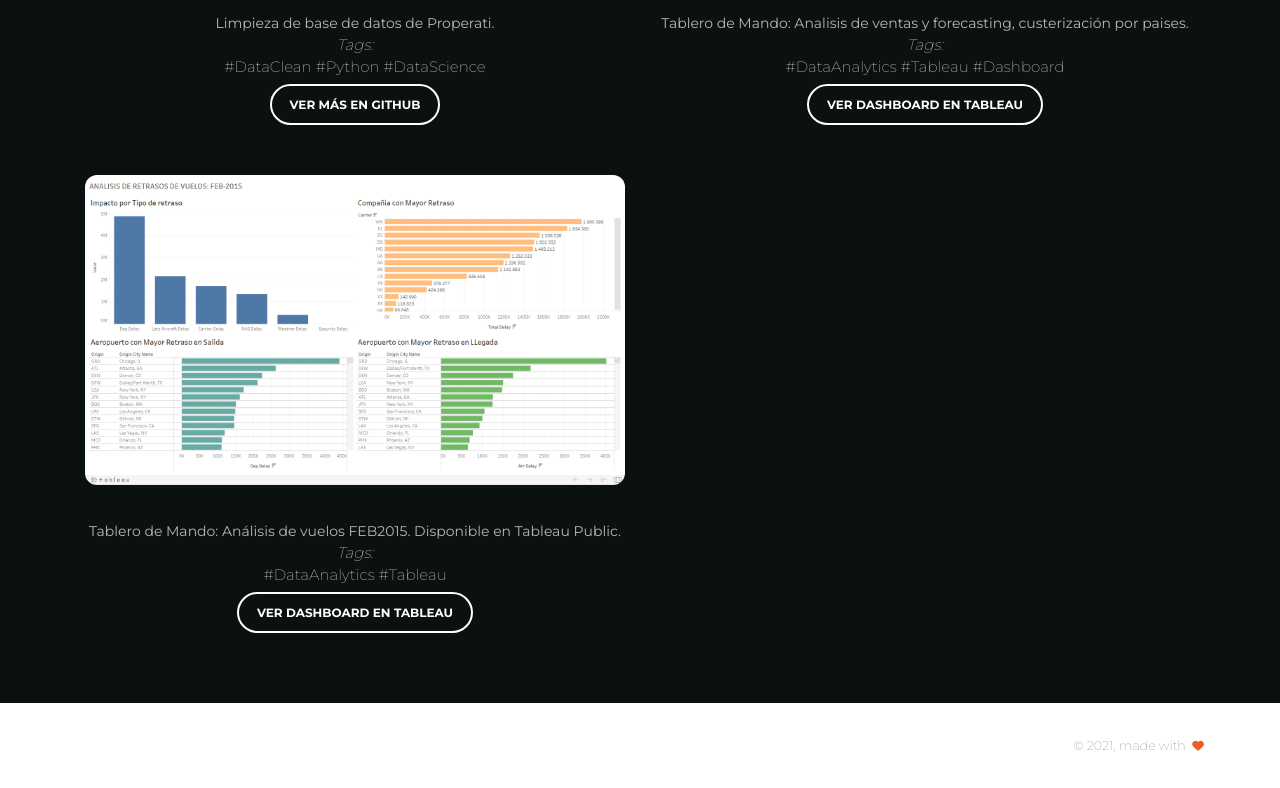
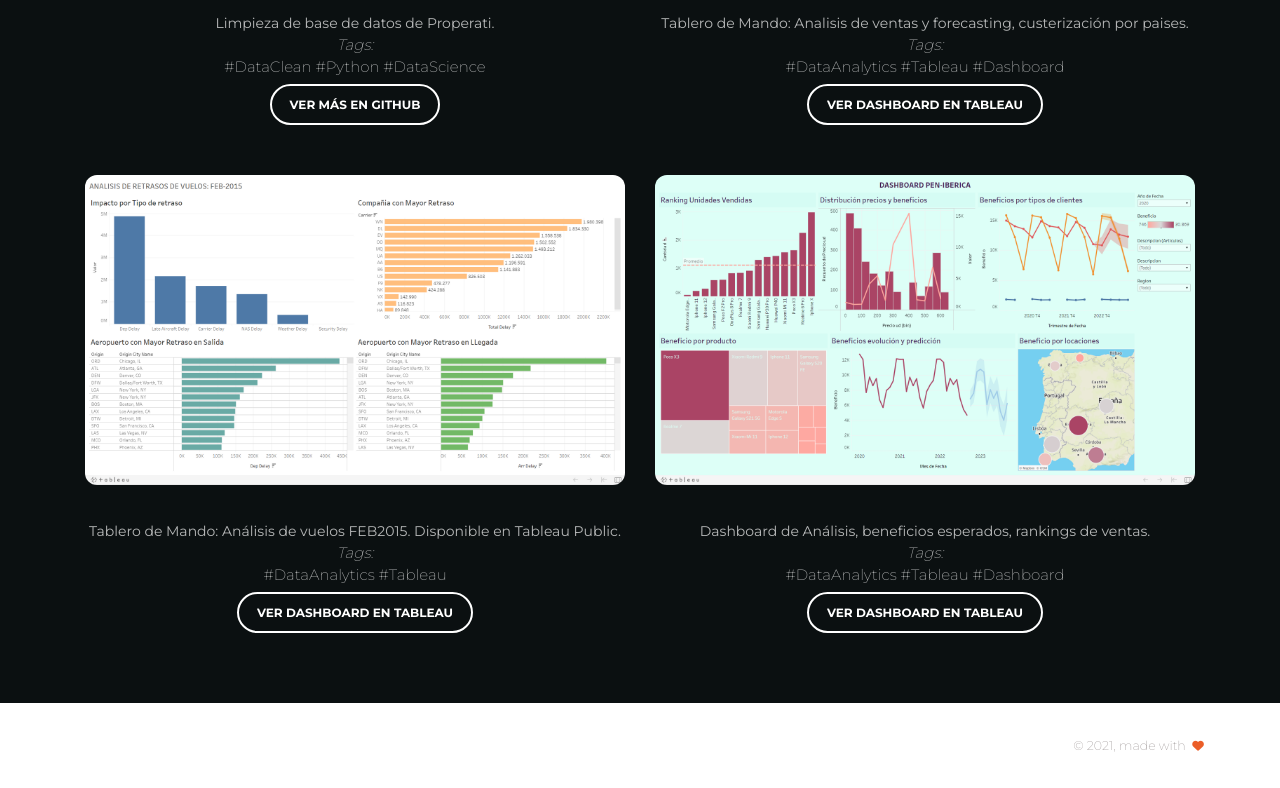
Before and after one commit to Mattzvl/Mattzvl.github.io, a website: page index.html in a window 1280 px wide. Shown: the part 2108-2896 px from the top of the page. Drawn offline with Linux system fonts and the light colour scheme; some packages are replaced by stand-ins of ours.

Commit message:
Act. nuevo dashboard Tableau Pen-Iberica

```diff
--- a/index.html
+++ b/index.html
@@ -553,6 +553,26 @@
             </span> -->
           </div>
 
+          <div class="col-md-6 col-sm-12 col-xs-12">
+            <figure class="effect">
+              <a href="https://public.tableau.com/views/Dashboard-beneficios-tienda-pen-iberica/Dashboard1?:language=es-ES&:display_count=n&:origin=viz_share_link">
+                <img src="./assets/img/examples/example-4-tableau-peniberica.png" alt="Rounded Image" class="img-rounded img-responsive"
+              style="width: 100%">
+              </a>
+              <figcaption>
+
+              </figcaption>
+            </figure>
+            <div class="description"><strong>Dashboard de Análisis, beneficios esperados, rankings de ventas.</strong>
+            <p><em>Tags:</em><br/> #DataAnalytics #Tableau #Dashboard</p></div>
+            <a href="https://public.tableau.com/views/Dashboard-beneficios-tienda-pen-iberica/Dashboard1?:language=es-ES&:display_count=n&:origin=viz_share_link" class="btn btn-outline-neutral btn-round" target="_blank">Ver Dashboard en tableau</a>
+            <!-- <span class="icon">
+              <span class="glyphicon glyphicon-new-window"></span>
+            </span> -->
+          </div>
+
+<!--https://public.tableau.com/views/Dashboard-beneficios-tienda-pen-iberica/Dashboard1?:language=es-ES&:display_count=n&:origin=viz_share_link-->
+
         </div>
       </div>
     </div>
```
Also changed, not shown: assets/img/examples/example-4-tableau-peniberica.png (added).
